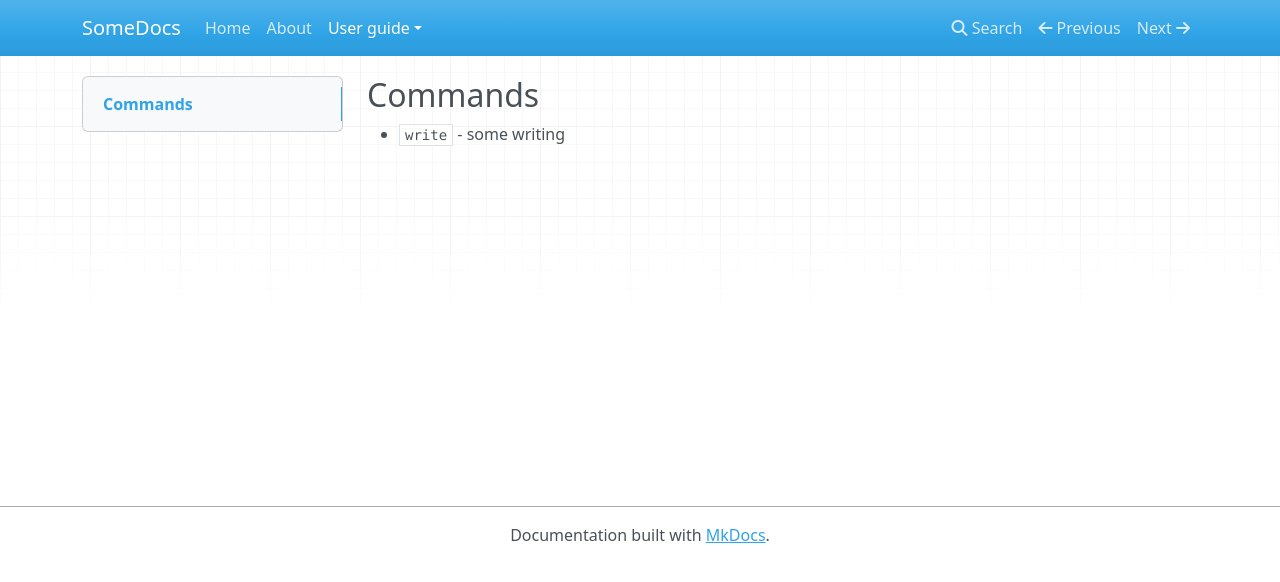
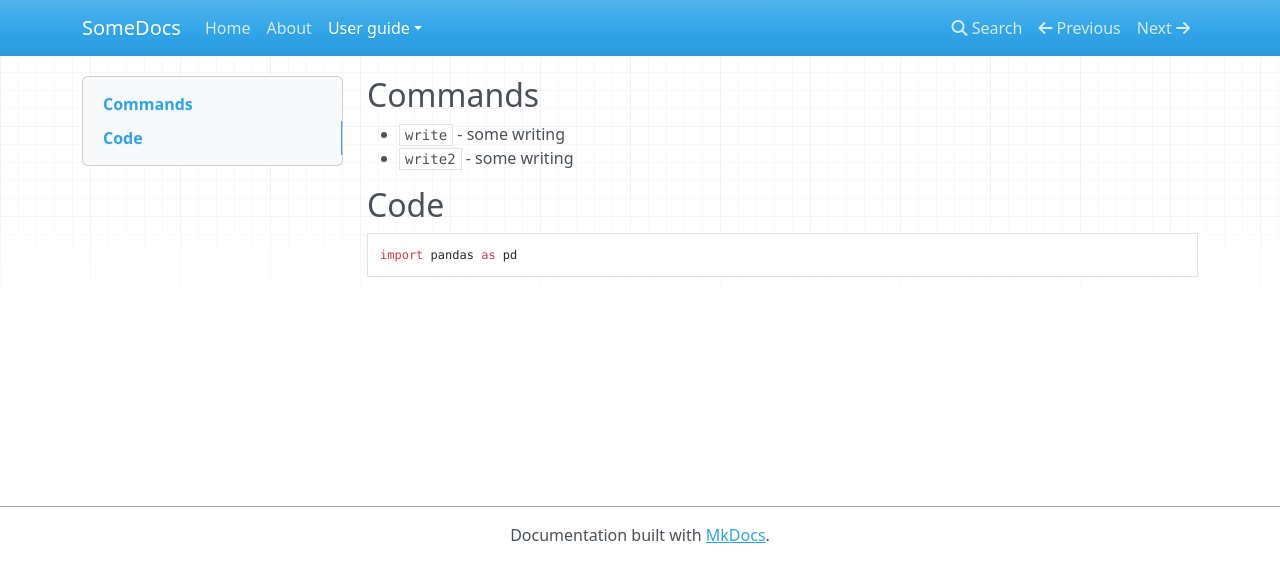
Before and after one commit to JiriPakr/exdocs, an MkDocs documentation site: the page built from docs/writing.md, in a window 1280 px wide. Shown: the top 582 px of the page. Built offline with MkDocs 1.6.1, drawn with Linux system fonts in a browser that asks for light colours; nearby versions of some CDN libraries.

Commit message:
Update writing.md

````diff
--- a/docs/writing.md
+++ b/docs/writing.md
@@ -1,3 +1,9 @@
 ## Commands
 
 * `write` - some writing
+* `write2` - some writing
+
+## Code
+``` py
+import pandas as pd
+```
````
